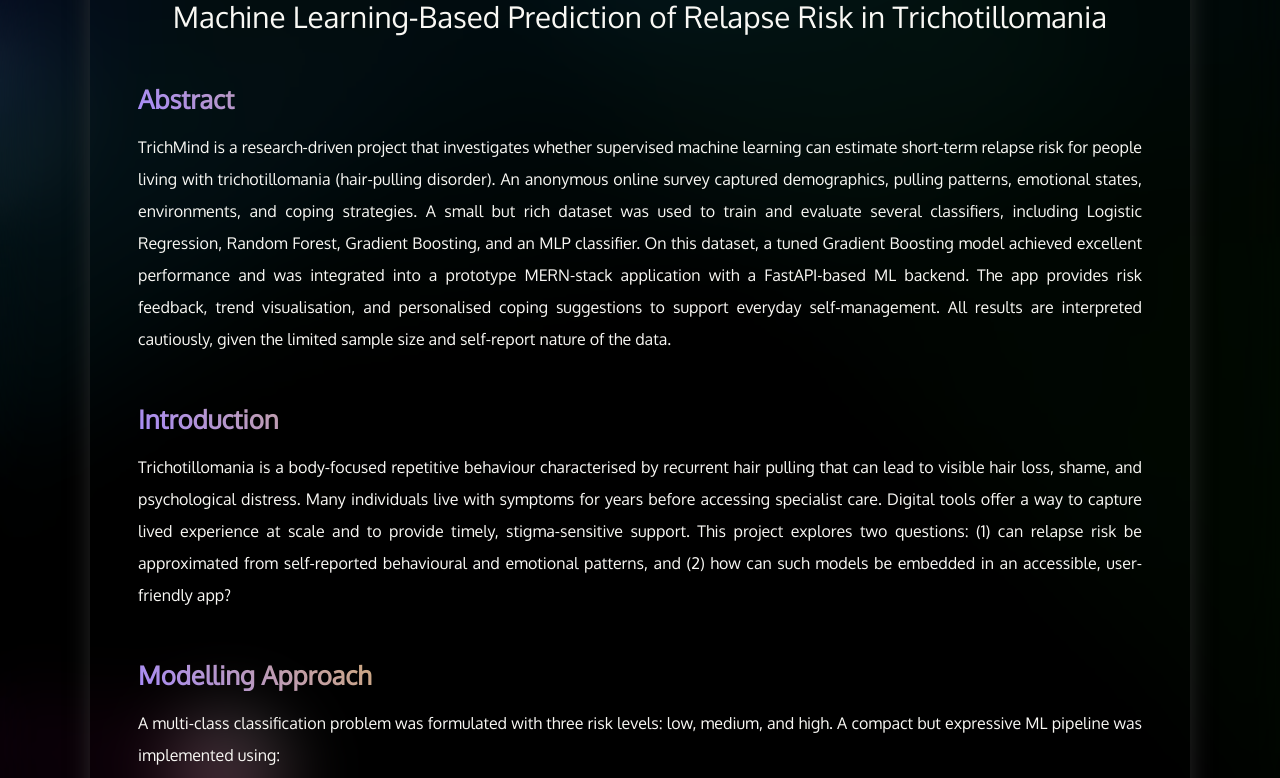
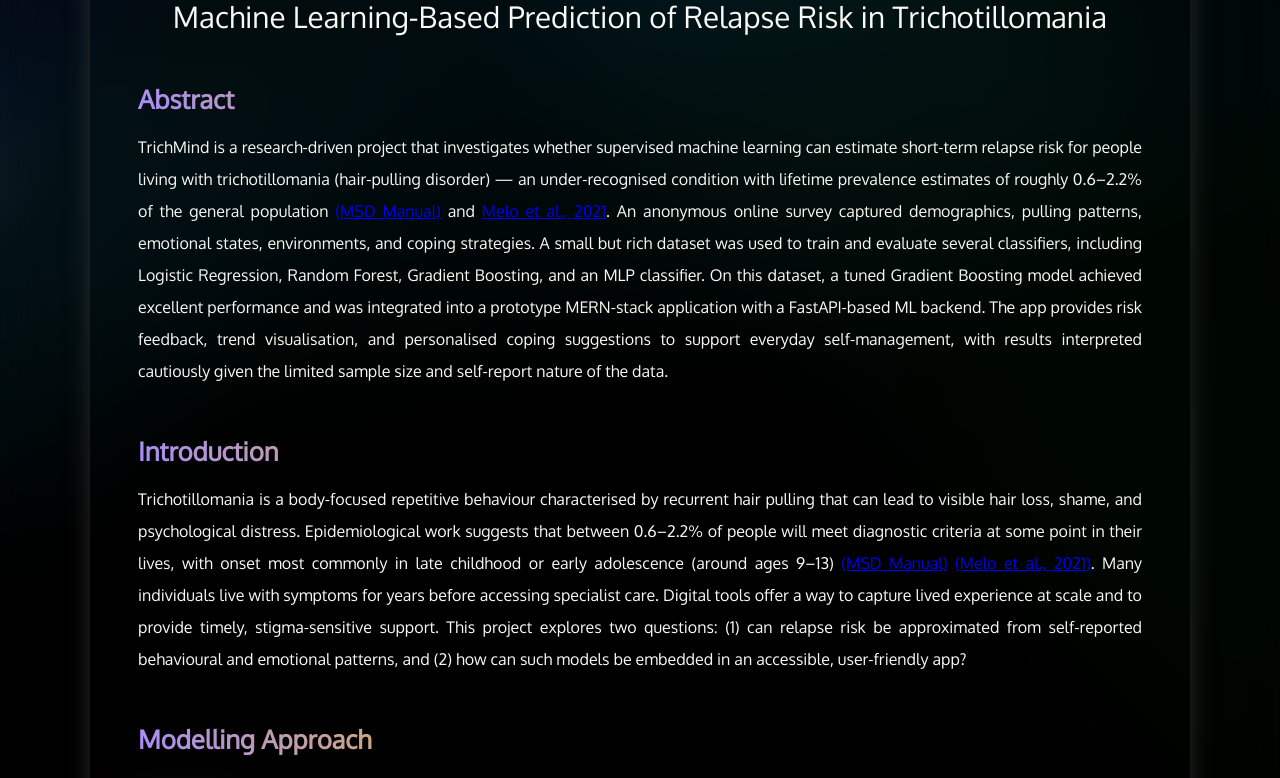
Before and after one commit to girlierazon84/Portfolio, a React (Create React App) app in the folder client/: page /projects/trichmind in a window 1280 px wide. Shown: the part 500-1278 px from the top of the page. Built offline with nearby package versions, Linux system fonts and the light colour scheme; no server answers.

Commit message:
fix: update TrichMind project to include additional correlation heatmaps and enhance project description for clarity

```diff
--- a/client/src/components/projects/TrichMind.tsx
+++ b/client/src/components/projects/TrichMind.tsx
@@ -1,4 +1,5 @@
 // src/components/projects/TrichMind.tsx
+
 import React from "react";
 import styled from "styled-components";
 import { motion } from "framer-motion";
@@ -8,7 +9,10 @@ import TrichMindLogo from "../../assets/images/app_logo.png";
 
 import Demographics from "../../assets/images/demographics.png";
 import BehaviourAwareness from "../../assets/images/behaviour_freq_awareness.png";
-import CorrHeatmap from "../../assets/images/corr_heatmap.png";
+
+// 🔹 Two different correlation maps
+import CorrHeatmapNumeric from "../../assets/images/corr_heatmap.png";
+import CorrHeatmapUnified from "../../assets/images/correlation_heatmap.png";
 
 import ConfusionCombined from "../../assets/images/confusion_matrix_combined.png";
 import MetricsSummary from "../../assets/images/metrics_summary.png";
@@ -18,6 +22,7 @@ import FeatureImportanceCorr from "../../assets/images/feature_importance_corr.p
 
 import MockUp from "../../assets/images/TrichMind_App_Prototype.png";
 import "../../../src/index.css";
+
 
 const ProjectSection = styled.section`
     width: 100%;
@@ -180,8 +185,25 @@ const TrichMind: React.FC = () => {
                     <p>
                         TrichMind is a research-driven project that investigates whether
                         supervised machine learning can estimate short-term relapse risk for
-                        people living with trichotillomania (hair-pulling disorder). An
-                        anonymous online survey captured demographics, pulling patterns,
+                        people living with trichotillomania (hair-pulling disorder) — an
+                        under-recognised condition with lifetime prevalence estimates of roughly
+                        0.6–2.2% of the general population{" "}
+                        <a
+                            href="https://www.msdmanuals.com/professional/psychiatric-disorders/obsessive-compulsive-and-related-disorders/trichotillomania"
+                            target="_blank"
+                            rel="noopener noreferrer"
+                        >
+                            (MSD&nbsp;Manual)
+                        </a>{" "}
+                        and{" "}
+                        <a
+                            href="https://pmc.ncbi.nlm.nih.gov/articles/PMC8787581/"
+                            target="_blank"
+                            rel="noopener noreferrer"
+                        >
+                            Melo&nbsp;et&nbsp;al.,&nbsp;2021
+                        </a>
+                        . An anonymous online survey captured demographics, pulling patterns,
                         emotional states, environments, and coping strategies. A small but rich
                         dataset was used to train and evaluate several classifiers, including
                         Logistic Regression, Random Forest, Gradient Boosting, and an MLP
@@ -189,7 +211,7 @@ const TrichMind: React.FC = () => {
                         excellent performance and was integrated into a prototype MERN-stack
                         application with a FastAPI-based ML backend. The app provides risk
                         feedback, trend visualisation, and personalised coping suggestions to
-                        support everyday self-management. All results are interpreted cautiously,
+                        support everyday self-management, with results interpreted cautiously
                         given the limited sample size and self-report nature of the data.
                     </p>
                 </Section>
@@ -200,12 +222,30 @@ const TrichMind: React.FC = () => {
                     <p>
                         Trichotillomania is a body-focused repetitive behaviour characterised by
                         recurrent hair pulling that can lead to visible hair loss, shame, and
-                        psychological distress. Many individuals live with symptoms for years
-                        before accessing specialist care. Digital tools offer a way to capture
-                        lived experience at scale and to provide timely, stigma-sensitive
-                        support. This project explores two questions: (1) can relapse risk be
-                        approximated from self-reported behavioural and emotional patterns, and
-                        (2) how can such models be embedded in an accessible, user-friendly app?
+                        psychological distress. Epidemiological work suggests that between
+                        0.6–2.2% of people will meet diagnostic criteria at some point in their
+                        lives, with onset most commonly in late childhood or early adolescence
+                        (around ages 9–13){" "}
+                        <a
+                            href="https://www.msdmanuals.com/professional/psychiatric-disorders/obsessive-compulsive-and-related-disorders/trichotillomania"
+                            target="_blank"
+                            rel="noopener noreferrer"
+                        >
+                            (MSD&nbsp;Manual)
+                        </a>{" "}
+                        <a
+                            href="https://pmc.ncbi.nlm.nih.gov/articles/PMC8787581/"
+                            target="_blank"
+                            rel="noopener noreferrer"
+                        >
+                            (Melo&nbsp;et&nbsp;al.,&nbsp;2021)
+                        </a>
+                        . Many individuals live with symptoms for years before accessing
+                        specialist care. Digital tools offer a way to capture lived experience at
+                        scale and to provide timely, stigma-sensitive support. This project
+                        explores two questions: (1) can relapse risk be approximated from
+                        self-reported behavioural and emotional patterns, and (2) how can such
+                        models be embedded in an accessible, user-friendly app?
                     </p>
                 </Section>
 
@@ -291,7 +331,10 @@ const TrichMind: React.FC = () => {
                         that most respondents were young adults, predominantly female, and
                         primarily based in North America and Europe.
                     </p>
-                    <img src={Demographics} alt="Survey demographics and background variables" />
+                    <img
+                        src={Demographics}
+                        alt="Survey demographics and background variables"
+                    />
                     <p>
                         Behaviour-focused plots highlight that daily or near-daily pulling is
                         common, and many respondents report being only “sometimes” aware of
@@ -303,13 +346,25 @@ const TrichMind: React.FC = () => {
                         alt="Pulling frequency and awareness level distributions"
                     />
                     <p>
-                        A correlation heatmap of key numeric and engineered features shows strong
-                        links between age, years since onset, and current severity, while
-                        emotional and coping measures form their own correlated clusters.
+                        Two correlation views were created. First, a simple numeric correlation
+                        map between age, age of onset, and pulling severity shows that older
+                        participants and those with earlier onset tend to report higher current
+                        severity.
                     </p>
                     <img
-                        src={CorrHeatmap}
-                        alt="Correlation heatmap of unified TrichMind features"
+                        src={CorrHeatmapNumeric}
+                        alt="Correlation heatmap for age, age of onset, and pulling severity"
+                    />
+                    <p>
+                        Second, a unified feature correlation map includes engineered variables
+                        such as years since onset, encoded pulling frequency and awareness,
+                        aggregated emotion intensity, coping activity counts, and trigger counts.
+                        This richer view highlights clusters between chronicity, emotional
+                        intensity, and coping behaviour.
+                    </p>
+                    <img
+                        src={CorrHeatmapUnified}
+                        alt="TrichMind unified feature correlation heatmap"
                     />
                 </Section>
 
@@ -329,7 +384,7 @@ const TrichMind: React.FC = () => {
                     />
                     <img
                         src={ConfusionCombined}
-                        alt="Confusion matrices for best-performing model"
+                        alt="Confusion matrices for the best-performing model"
                     />
                     <p>
                         A comparison across candidate models showed Gradient Boosting performing
@@ -369,8 +424,8 @@ const TrichMind: React.FC = () => {
                         The modelling results are consistent with clinical descriptions of
                         trichotillomania: long-standing symptoms, emotional dysregulation, and
                         specific contexts (such as being alone or in the car) appear strongly
-                        linked to relapse risk. At the same time, the near-perfect performance of
-                        the best model likely reflects the limited size and structure of the
+                        linked to relapse risk. At the same time, the near-perfect performance
+                        of the best model likely reflects the limited size and structure of the
                         dataset. External validation on larger, more diverse samples—and
                         collaboration with clinicians—is necessary before using the model in any
                         clinical decision-making.
```
